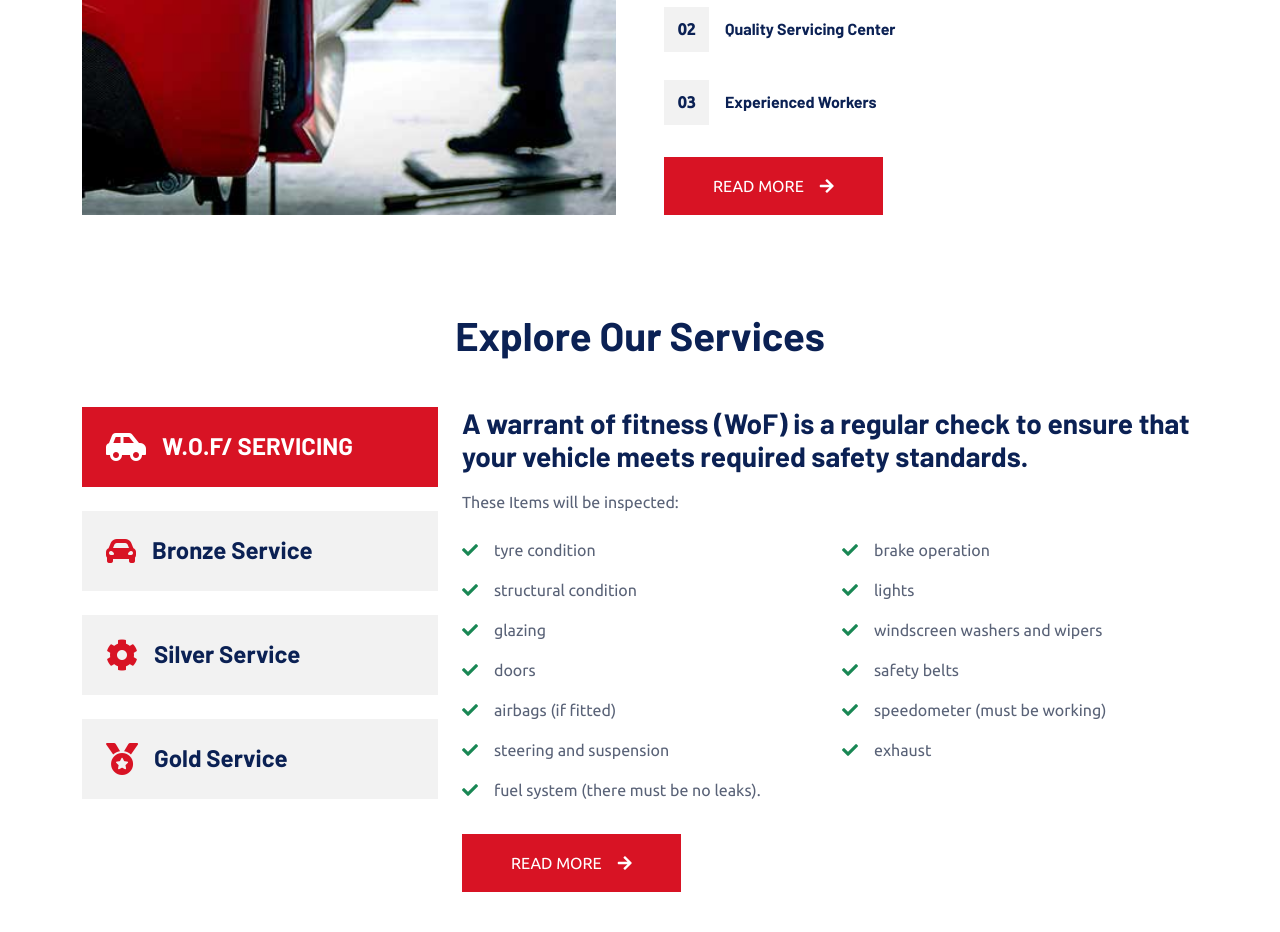
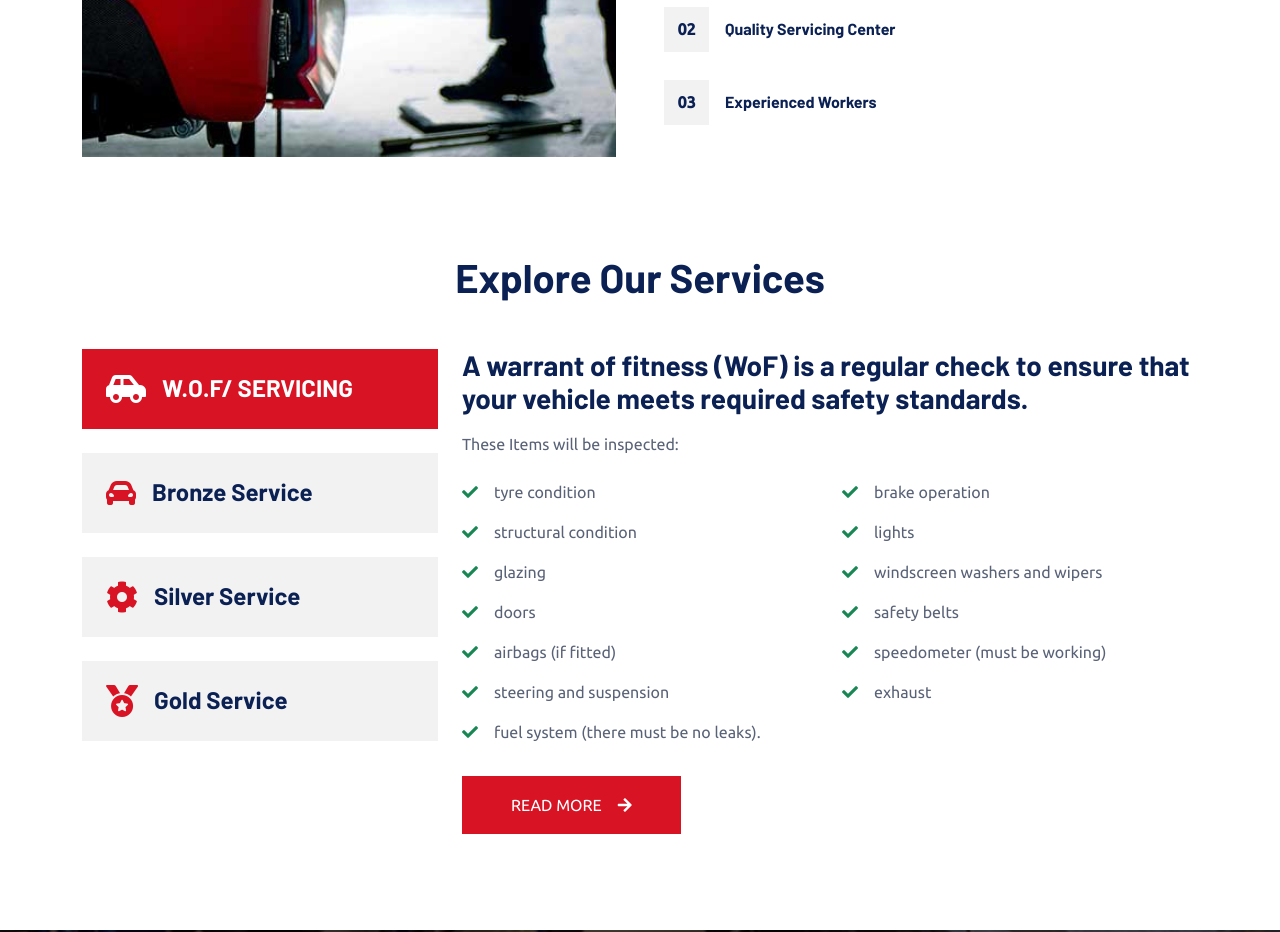
Before and after one commit to Saeedareffard/landscape-auto-service, a website with bundled scripts: page about.html in a window 1280 px wide. Shown: the part 979-1911 px from the top of the page. Built offline with nearby package versions, Linux system fonts and the light colour scheme.

Commit message:
chore: remove the read more button

```diff
--- a/about.html
+++ b/about.html
@@ -194,7 +194,6 @@
                             </div>
                         </div>
                     </div>
-                    <a href="" class="btn btn-primary py-3 px-5">Read More<i class="fa fa-arrow-right ms-3"></i></a>
                 </div>
             </div>
         </div>
```
Also changed, not shown: index.html (+0 -1 lines).
